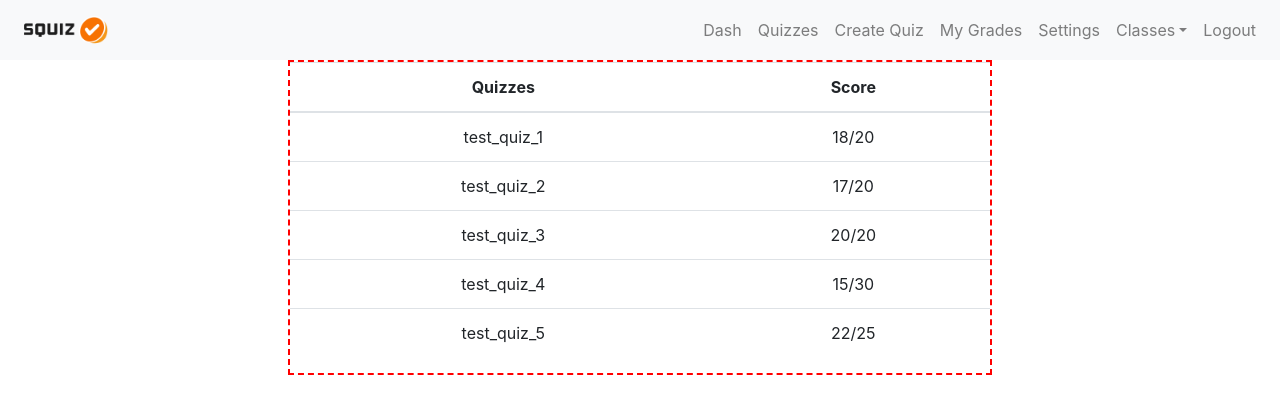
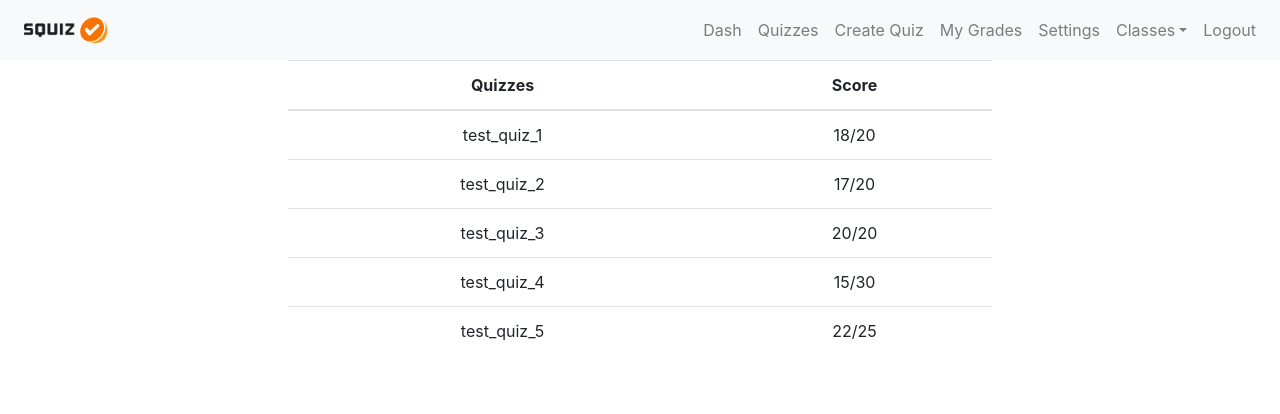
Before and after one commit to denmcca/squiz, a React (Create React App) app in the folder frontend/: page /grades in a window 1280 px wide. Shown: the top 414 px of the page. Built offline with nearby package versions, Linux system fonts and the light colour scheme.

Commit message:
removed red border used for page creation

```diff
--- a/frontend/src/Pages/GradesPage.jsx
+++ b/frontend/src/Pages/GradesPage.jsx
@@ -16,8 +16,8 @@ export default class GradesPage extends Component {
 
   render() {
     return(
-        <div style={{ width: "55%", margin: "0 auto", border: "2px red dashed"}}>
-            <Table responsive>
+        <div style={{ width: "55%", margin: "0 auto"}}>
+            <Table>
                 <thead>
                   <tr>
                     <th id="quizName">Quizzes</th>
```
